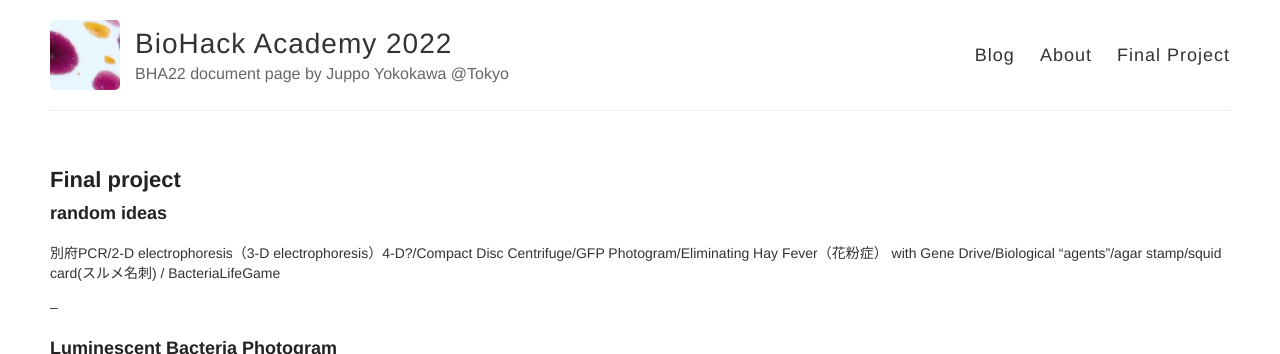
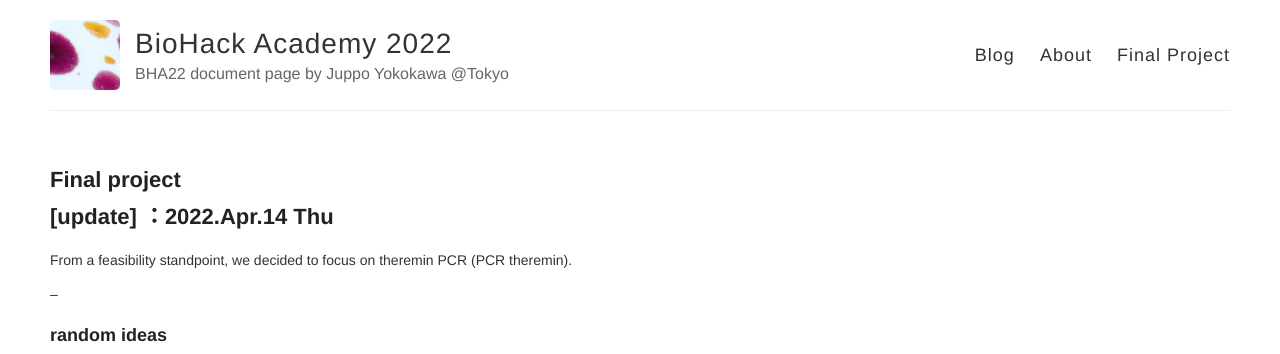
Before and after one commit to juppoyokokawa/bha22, a Jekyll site: the page built from finalproject.md, in a window 1280 px wide and 900 px high, cut to the strip 0-354 px from the top of the window. Built offline with Jekyll 4.4.1, drawn with Linux system fonts in a browser that asks for light colours.

Commit message:
[update]

```diff
--- a/finalproject.md
+++ b/finalproject.md
@@ -3,6 +3,14 @@ layout: page
 title: Final project
 permalink: /final/
 ---
+
+
+
+# [update] ：2022.Apr.14 Thu
+From a feasibility standpoint, we decided to focus on theremin PCR (PCR theremin).
+
+
+--
 ## random ideas
 別府PCR/2-D electrophoresis（3-D electrophoresis）4-D?/Compact Disc Centrifuge/GFP Photogram/Eliminating Hay Fever（花粉症） with Gene Drive/Biological "agents"/agar stamp/squid card(スルメ名刺) / BacteriaLifeGame
 
```
Also changed, not shown: _posts/2022-04-14-week7_01.md (added, +11 -0 lines).
